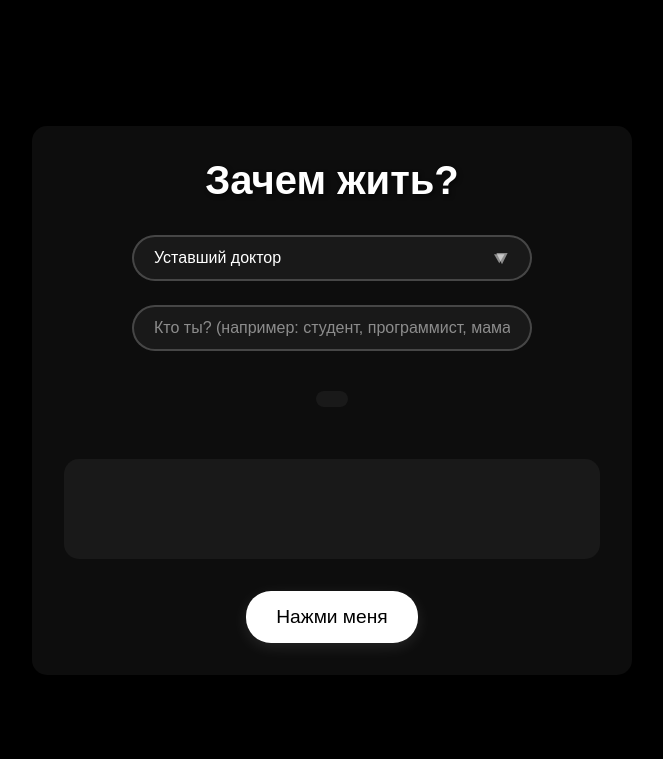
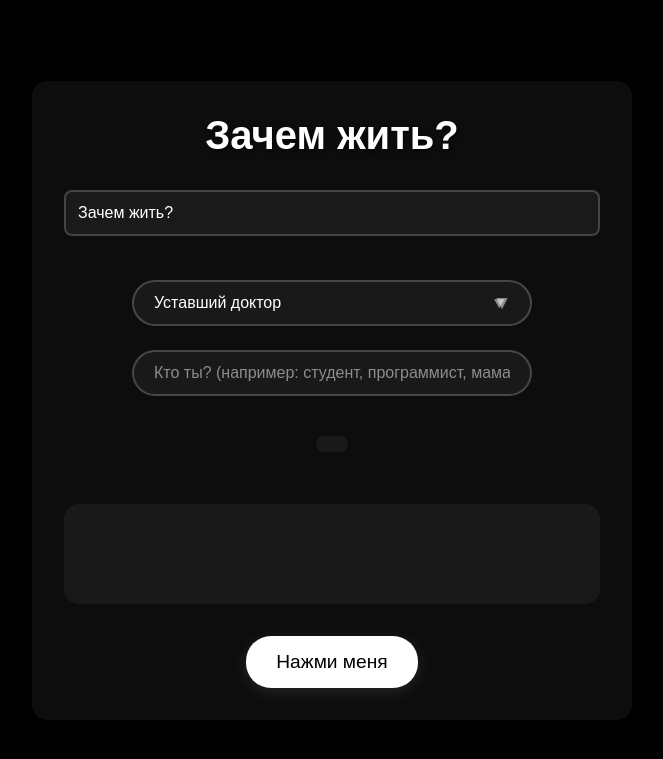
Before and after one commit to Nuumaro-coder/why-live-today, a FastAPI app: page / in a window 1280 px wide. Shown: the top 759 px of the page, without its empty margins (308-971 px from the left). Run offline with FastAPI, Linux system fonts and the light colour scheme.

Commit message:
Добавлено поле для пользовательского вопроса

```diff
--- a/frontend/static/css/style.css
+++ b/frontend/static/css/style.css
@@ -190,3 +190,26 @@ h1 {
     color: #fff;
     padding: 10px;
 }
+
+#userQuestion {
+    width: 100%;
+    max-width: 600px;
+    padding: 12px;
+    font-size: 16px;
+    border: 2px solid #444;
+    border-radius: 8px;
+    background-color: #1a1a1a;
+    color: #fff;
+    margin-bottom: 20px;
+    transition: border-color 0.3s ease;
+}
+
+#userQuestion:focus {
+    outline: none;
+    border-color: #666;
+    box-shadow: 0 0 5px rgba(255, 255, 255, 0.1);
+}
+
+#userQuestion::placeholder {
+    color: #666;
+}
--- a/frontend/static/js/main.js
+++ b/frontend/static/js/main.js
@@ -7,16 +7,18 @@ document.addEventListener('DOMContentLoaded', () => {
     const responderRoleInput = document.getElementById('responderRole');
     const clearResponderRoleBtn = document.getElementById('clearResponderRole');
     const currentRoleDiv = document.getElementById('currentRole');
+    const userQuestionInput = document.getElementById('userQuestion');
 
-    // Сохраняем роли в localStorage
+    // Сохраняем роли и вопрос в localStorage
     let userRole = localStorage.getItem('userRole') || '';
-    console.log('Loaded userRole from localStorage:', userRole); // отладка
+    let responderRole = localStorage.getItem('responderRole') || 'Уставший доктор';
+    let userQuestion = localStorage.getItem('userQuestion') || 'Зачем жить?';
 
-    let responderRole = localStorage.getItem('responderRole') || 'Уставший доктор';
-    console.log('Loaded responderRole from localStorage:', responderRole); // отладка
+    console.log('Loaded from localStorage:', { userRole, responderRole, userQuestion }); // отладка
 
-    // Устанавливаем сохраненную роль отвечающего
+    // Устанавливаем сохраненные значения
     responderRoleInput.value = responderRole;
+    userQuestionInput.value = userQuestion;
 
     if (userRole) {
         console.log('Setting current role display to:', userRole); // отладка
@@ -33,11 +35,11 @@ document.addEventListener('DOMContentLoaded', () => {
 
     // Промпты для генерации
     const prompts = [
-        "Напиши циничный ответ на вопрос 'Зачем жить?', начиная с 'Знаете что...'",
-        "Напиши циничный ответ на вопрос 'Зачем жить?', начиная с 'Если честно...'",
-        "Напиши циничный ответ на вопрос 'Зачем жить?', начиная с 'Слушайте...'",
-        "Напиши циничный ответ на вопрос 'Зачем жить?', начиная с 'По правде говоря...'",
-        "Напиши циничный ответ на вопрос 'Зачем жить?', начиная с 'Давайте начистоту...'"
+        "Напиши циничный ответ, начиная с 'Знаете что...'",
+        "Напиши циничный ответ, начиная с 'Если честно...'",
+        "Напиши циничный ответ, начиная с 'Слушайте...'",
+        "Напиши циничный ответ, начиная с 'По правде говоря...'",
+        "Напиши циничный ответ, начиная с 'Давайте начистоту...'"
     ];
 
     // Функция для сохранения роли пользователя
@@ -69,6 +71,12 @@ document.addEventListener('DOMContentLoaded', () => {
                 await getReason();
             }
         }
+    });
+
+    // Сохраняем вопрос пользователя
+    userQuestionInput.addEventListener('change', () => {
+        userQuestion = userQuestionInput.value.trim() || 'Зачем жить?';
+        localStorage.setItem('userQuestion', userQuestion);
     });
 
     // Получаем системный промпт в зависимости от роли отвечающего
@@ -142,6 +150,9 @@ document.addEventListener('DOMContentLoaded', () => {
                 return;
             }
 
+            // Получаем текущий вопрос
+            const question = userQuestionInput.value.trim() || 'Зачем жить?';
+
             // Выбираем случайный промпт
             const prompt = prompts[Math.floor(Math.random() * prompts.length)];
             console.log('Using prompt:', prompt);
@@ -158,7 +169,7 @@ document.addEventListener('DOMContentLoaded', () => {
             }
 
             // Используем Puter.js для генерации текста
-            const response = await puter.ai.chat(systemPrompt + prompt);
+            const response = await puter.ai.chat(systemPrompt + `\nВопрос: ${question}\n` + prompt);
 
             console.log('Response:', response);
             reasonDiv.textContent = response;
--- a/frontend/templates/index.html
+++ b/frontend/templates/index.html
@@ -10,6 +10,9 @@
 <body>
     <div class="container">
         <h1>Зачем жить?</h1>
+        <div class="input-group">
+            <input type="text" id="userQuestion" placeholder="Задай свой вопрос (например: Зачем учиться? Зачем работать? Зачем вставать по утрам?)" />
+        </div>
         <div class="input-group">
             <div class="role-select-container">
                 <input type="text" id="responderRole" list="responderRoles" class="role-select" placeholder="Кто будет отвечать? (выберите из списка или введите свой вариант)" />
```
